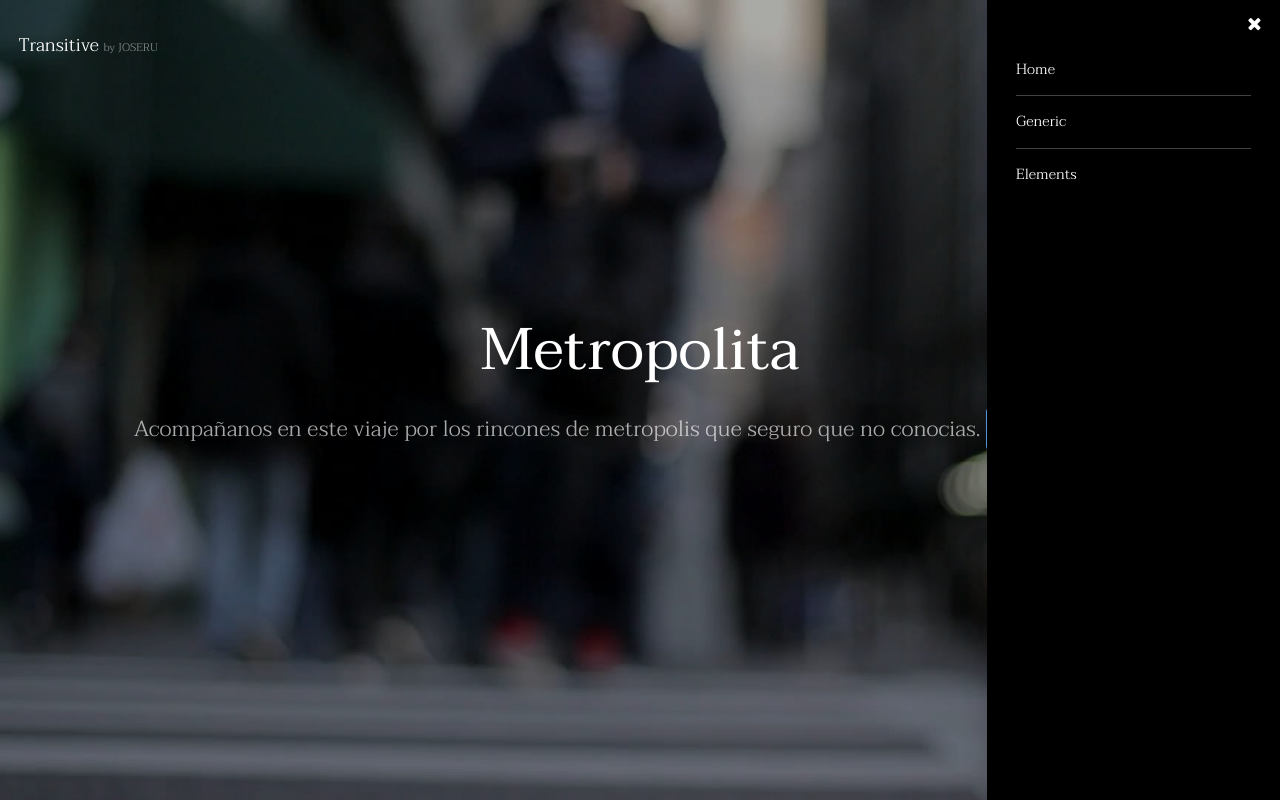
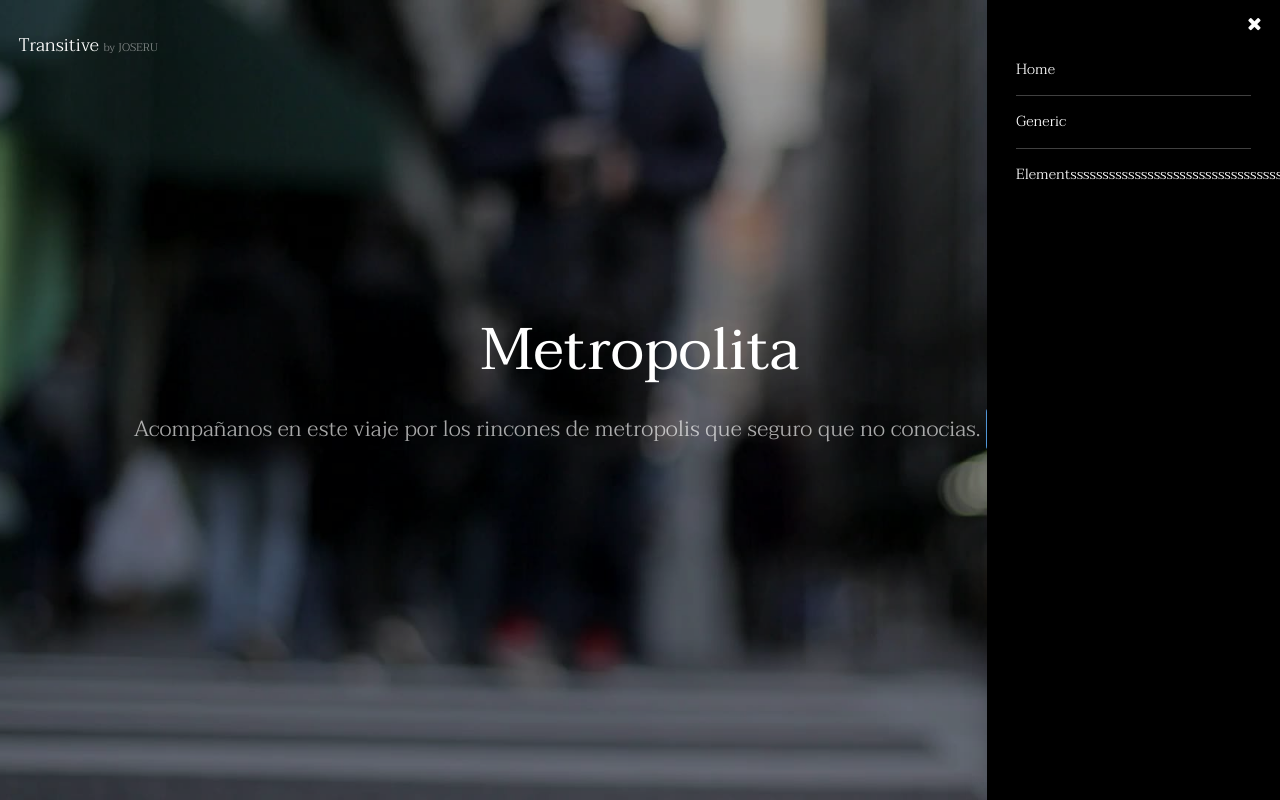
Before and after one commit to JOSDONARE/prueba-examen12, a plain HTML site: page index.html in a window 1280 px wide. Both pictures are taken after a click on the link 1255 px from the left and 46 px from the top of the page. Shown: the top 800 px of the page. Drawn offline with Linux system fonts and the light colour scheme.

Commit message:
he cambiado el elementssssss

```diff
--- a/index.html
+++ b/index.html
@@ -24,7 +24,7 @@
 				<ul class="links">
 					<li><a href="index.html">Home</a></li>
 					<li><a href="generic.html">Generic</a></li>
-					<li><a href="elements.html">Elements</a></li>
+					<li><a href="elements.html">Elementssssssssssssssssssssssssssssssssssssss</a></li>
 				</ul>
 			</nav>
 
```
